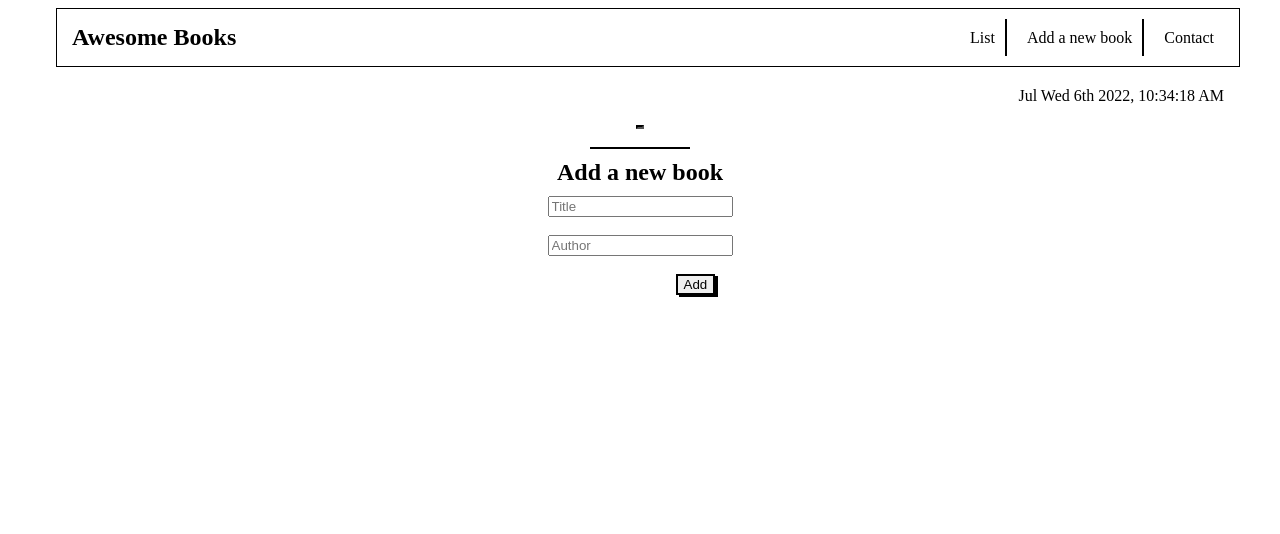
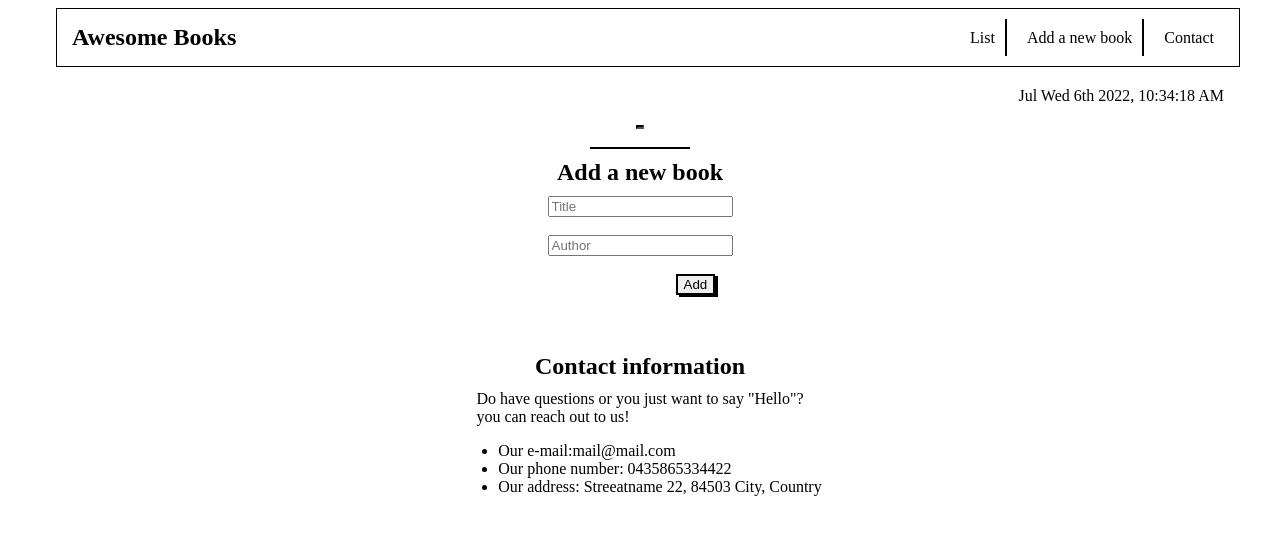
Before and after one commit to Ney2/AwesomeBook, a website: page index.html in a window 1280 px wide. Drawn offline with Linux system fonts and the light colour scheme.

Commit message:
add contact section

```diff
--- a/css/styles.css
+++ b/css/styles.css
@@ -18,10 +18,6 @@ nav {
   padding: 15px;
   border: 1px solid rgba(0, 0, 0, 1);
  }
-
- .navigation h1 {
-
-}
 
 .navigation ul {
   display: flex;
@@ -65,7 +61,20 @@ list-style: none;
     margin-bottom: 20px;
   }
 
+  .contact {
+    display: flex;
+    flex-direction: column;
+    justify-items: center;
+    margin: 3rem;
+  }
+  .contact p {
+    align-self: center;
+    margin-bottom: 1rem;
+  }
 
+  .contact ul {
+    align-self: center;
+  }
   /* before */
 
 .top {
--- a/index.html
+++ b/index.html
@@ -13,9 +13,9 @@
     <div class="navigation">
         <h1>Awesome Books</h1>
         <ul>
-            <li><a href="#"  class="border">List</a></li>
-            <li><a href="#"  class="border">Add a new book</a></li>
-            <li ><a href="#">Contact</a></li>
+            <li><a href="#listSection"  class="border">List</a></li>
+            <li><a href="#formSection"  class="border">Add a new book</a></li>
+            <li ><a href="#contactSection">Contact</a></li>
         </ul>
   </div>
 </nav>
@@ -24,7 +24,7 @@
     <p id="time"></p>
 </div>
 
-    <section class="top">
+    <section id="listSection" class="top">
     <table id="tableId">
         <tbody id="bookList">
 
@@ -33,7 +33,7 @@
     </section>
     <br>
 
-    <section class="form">
+    <section id="formSection" class="form">
         <hr class="line">
         <h1 id="add-new">Add a new book</h1>
         <form id="bookForm" action="#" class="add-book">
@@ -49,6 +49,26 @@
         </form>
     </section>
 
+    <section id="contactSection" class="contact">
+        <h1 id="add-new">Contact information</h1>
+        <p>
+            Do have questions or you just want to say "Hello"?<br>
+            you can reach out to us!
+        </p>
+        <ul>
+            <li>
+                Our e-mail:mail@mail.com
+            </li>
+            <li>
+                Our phone number: 0435865334422
+            </li>
+            <li>
+                Our address: Streeatname 22, 84503 City, Country
+            </li>
+        </ul>
+
+    </section>
+
     <script src="script/script.js"></script>
 
 </body>
```
